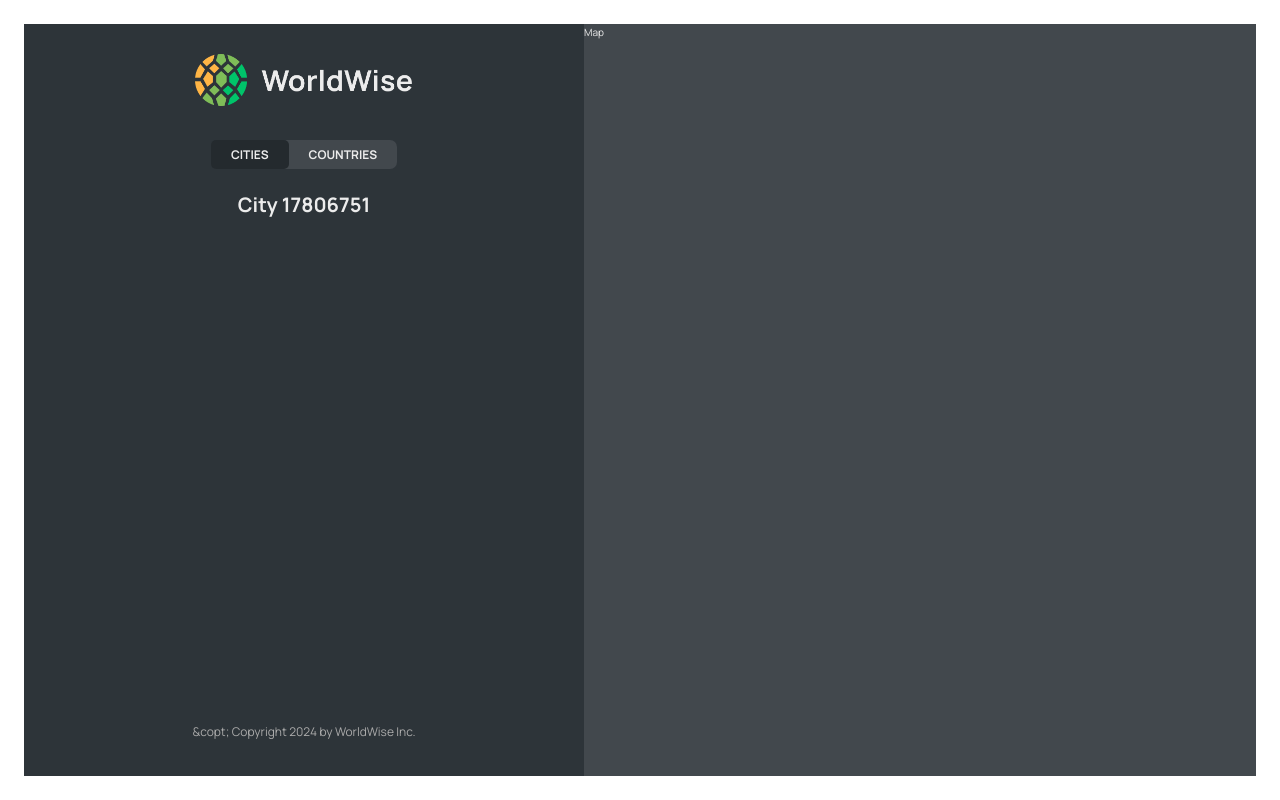
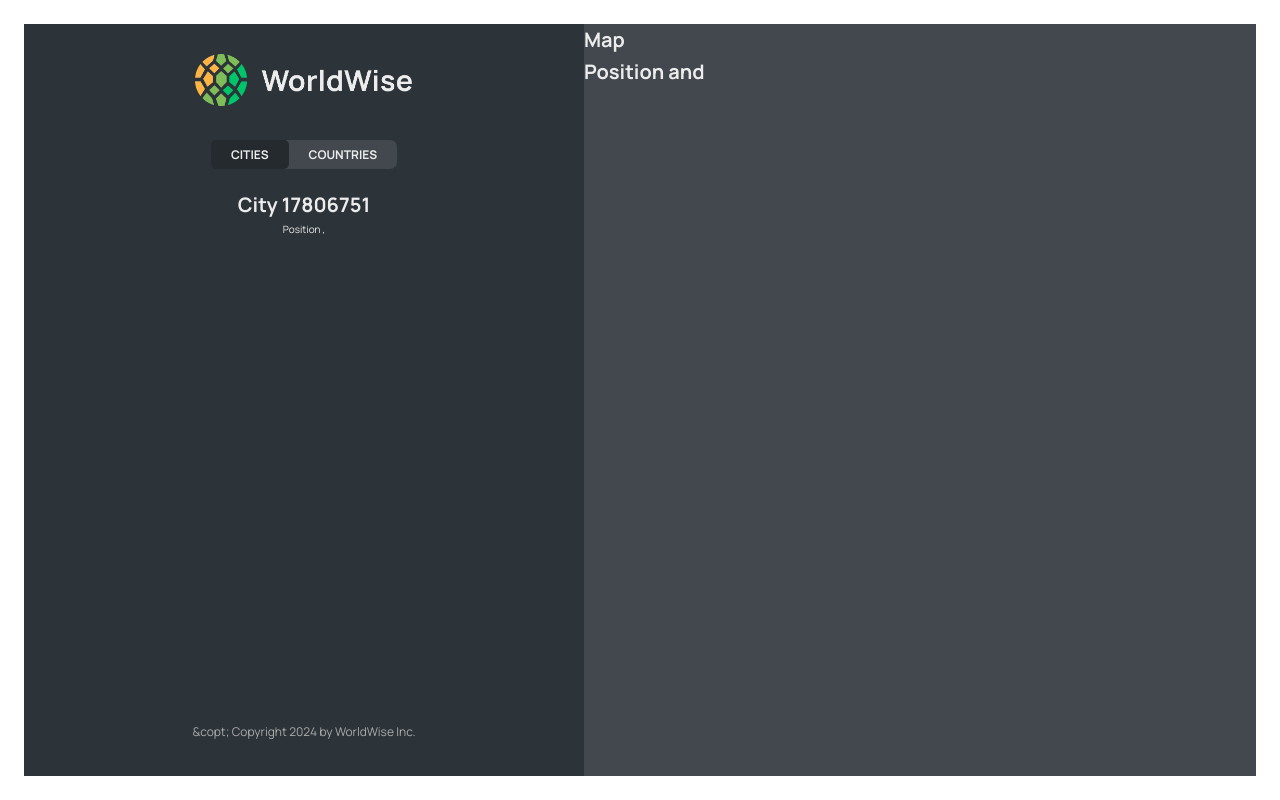
Before and after one commit to BekCodingAddict/WorldWise, a React (Vite) app in the folder client/: page /app/cities/17806751 in a window 1280 px wide. Built offline with nearby package versions, Linux system fonts and the light colour scheme; data requests are answered from the project's data file.

Commit message:
Reading state from URL using Query String has been done!

```diff
--- a/client/eslint.config.js
+++ b/client/eslint.config.js
@@ -35,6 +35,7 @@
         { allowConstantExport: true },
       ],
       "react/prop-types": "off",
+      "no-unused-vars": 0,
     },
   },
 ];
--- a/client/src/components/City.jsx
+++ b/client/src/components/City.jsx
@@ -1,6 +1,6 @@
 // import styles from "./City.module.css";
 
-import { useParams } from "react-router-dom";
+import { useParams, useSearchParams } from "react-router-dom";
 
 // eslint-disable-next-line
 const formatDate = (date) =>
@@ -13,6 +13,10 @@
 
 function City() {
   const { id } = useParams();
+  const [searchParams, setSearchParams] = useSearchParams();
+
+  const lat = searchParams.get("lat");
+  const lng = searchParams.get("lng");
 
   // TEMP DATA
   // const currentCity = {
@@ -24,7 +28,14 @@
 
   // const { cityName, emoji, date, notes } = currentCity;
 
-  return <h1>City {id}</h1>;
+  return (
+    <>
+      <h1>City {id}</h1>
+      <p>
+        Position {lat}, {lng}
+      </p>
+    </>
+  );
 
   // return (
   //   <div className={styles.city}>
--- a/client/src/components/CityItem.jsx
+++ b/client/src/components/CityItem.jsx
@@ -8,10 +8,13 @@
   }).format(new Date(date));
 
 function CityItem({ city }) {
-  const { cityName, emoji, date, id } = city;
+  const { cityName, emoji, date, id, position } = city;
   return (
     <li>
-      <Link className={styles.cityItem} to={`${id}`}>
+      <Link
+        className={styles.cityItem}
+        to={`${id}?lat=${position.lat}&lng=${position.lng}`}
+      >
         <span className={styles.emoji}>{emoji}</span>
         <h3 className={styles.name}>{cityName}</h3>
         <time className={styles.date}>{formatDate(date)}</time>
--- a/client/src/components/Map.jsx
+++ b/client/src/components/Map.jsx
@@ -1,7 +1,19 @@
+import { useSearchParams } from "react-router-dom";
 import styles from "./Map.module.css";
 
 function Map() {
-  return <div className={styles.mapContainer}>Map</div>;
+  const [searchParams, setSearchParams] = useSearchParams();
+
+  const lat = searchParams.get("lat");
+  const lng = searchParams.get("lng");
+  return (
+    <div className={styles.mapContainer}>
+      <h1>Map</h1>
+      <h1>
+        Position {lat} and {lng}
+      </h1>
+    </div>
+  );
 }
 
 export default Map;
```
